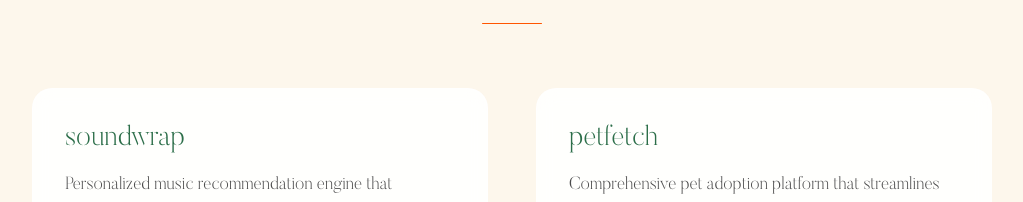
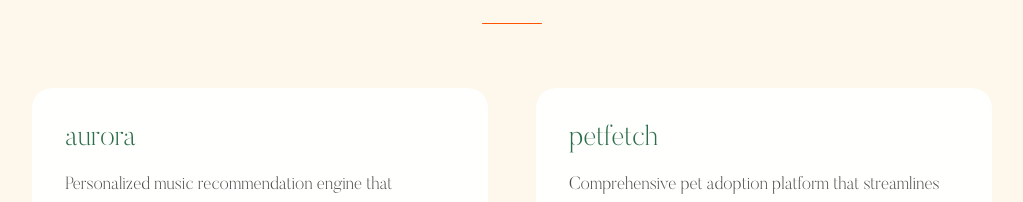
Before and after one commit to hayliepedersen/portfolio, a Next.js app: page / in a window 1280 px wide. Shown: the part 1158-1360 px from the top of the page, without its empty margins (128-1151 px from the left). Built offline with nearby package versions, Linux system fonts and the light colour scheme.

Commit message:
updated project

```diff
--- a/src/app/page.tsx
+++ b/src/app/page.tsx
@@ -77,13 +77,13 @@ export default function Home() {
 
   const projects: Project[] = [
     {
-      title: "soundwrap",
+      title: "aurora",
       description:
         "Personalized music recommendation engine that leverages Spotify's API to analyze listening patterns and generate curated playlists.",
       videoId: "1045070217",
       tags: ["React", "Javascript", "CSS", "Spotify API", "OAuth"],
-      // liveLink: "https://soundwrap.vercel.app/",
-      githubLink: "https://github.com/hayliepedersen/soundwrap",
+      // liveLink: "https://auroraplaylists.vercel.app/",
+      githubLink: "https://github.com/hayliepedersen/aurora",
     },
     {
       title: "petfetch",
--- a/src/components/work.tsx
+++ b/src/components/work.tsx
@@ -35,7 +35,7 @@ const WorkTimeline = () => {
       title: "Software Developer",
       company: "Northeastern Electrical Racing",
       period: "2024 - Present",
-      description: "Develop and maintain team website utilizing TypeScript, Prisma, and Express. Optimize site development workflows with Postman and Docker containerization.",
+      description: "Develop and maintain team website utilizing TypeScript, React, Prisma, and Express. Optimize site development workflows with Postman and Docker containerization.",
       icon: "🏎️"
     },
   ];
```
